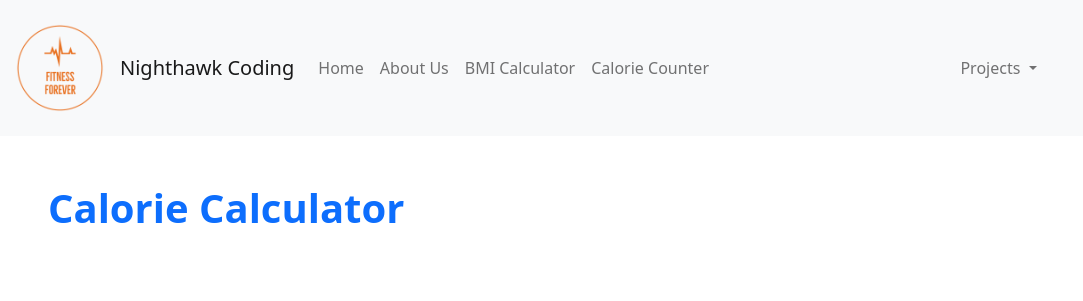
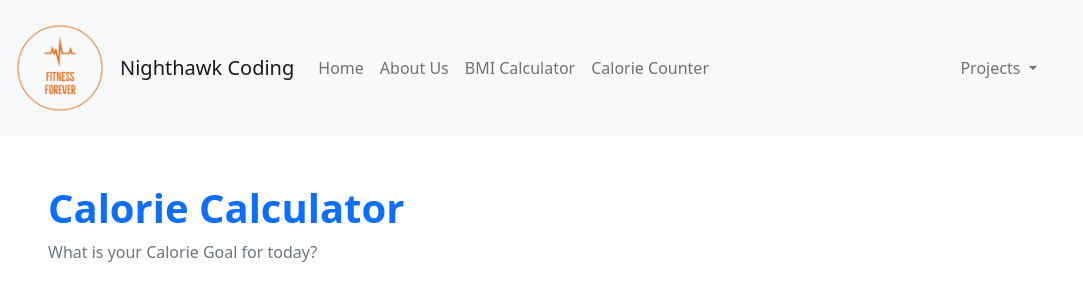
Before and after one commit to Krishiv111/Period5-Tri-1-APCSP-Group, a Flask app: page /calorie/ in a window 1280 px wide. Shown: the top 301 px of the page, without its empty margins (0-1083 px from the left). Run offline with Flask 2, Linux system fonts and the light colour scheme.

Commit message:
calorie html: to see if works

```diff
--- a/templates/calorie.html
+++ b/templates/calorie.html
@@ -9,7 +9,7 @@
     <!- Try building a new body here, bootstrap is a wise choice ->
     <div class="px-5 py-5 mx-auto">
         <h1 class="text-primary"><strong>Calorie Calculator</strong></h1>
-        <p class="text-secondary">
+        <p class="text-secondary">What is your Calorie Goal for today?
 
 {% endblock %}
 
```
